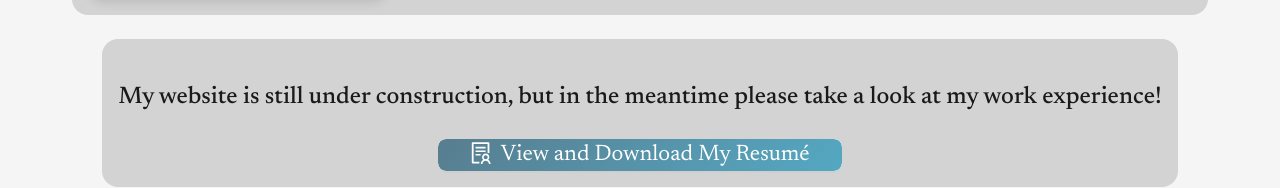
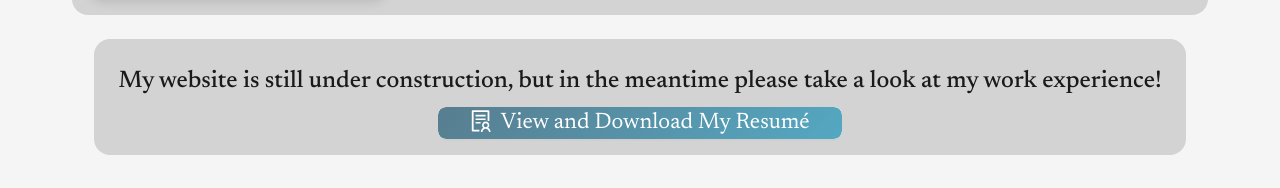
Before and after one commit to SamGwilliamStudent/web-portfolio, a React (Vite) app: page / in a window 1280 px wide. Shown: the part 362-550 px from the top of the page. Built offline with nearby package versions, Linux system fonts and the light colour scheme.

Commit message:
Update Homepage styling

```diff
--- a/src/components/home/Home.css
+++ b/src/components/home/Home.css
@@ -58,6 +58,7 @@ h1 {
     font-family: 'Newsreader', serif;
     font-size: x-large;
     font-weight: 500;
+    margin: 0.5rem;
 }
 
 .resumeDownload {
```
